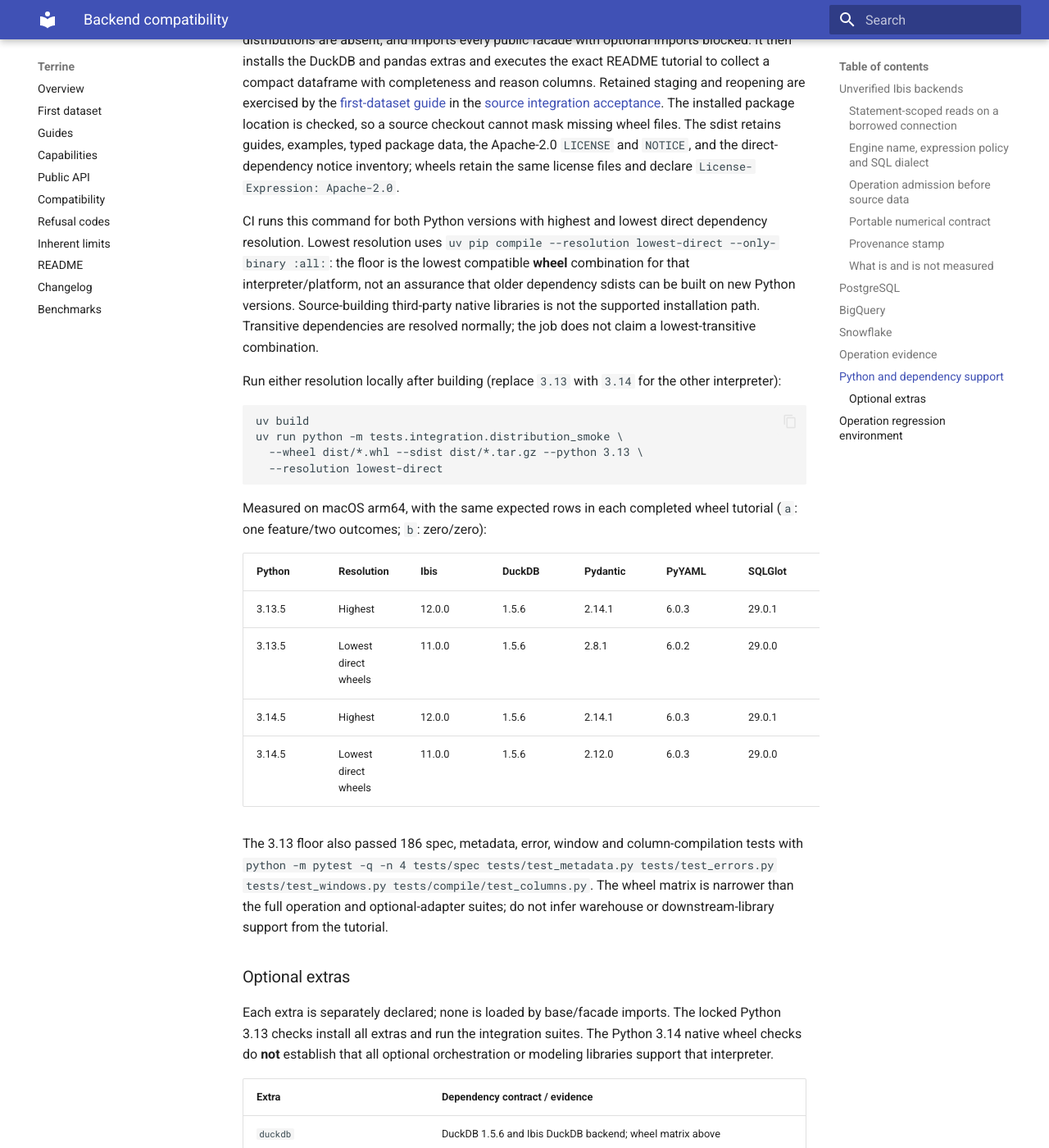
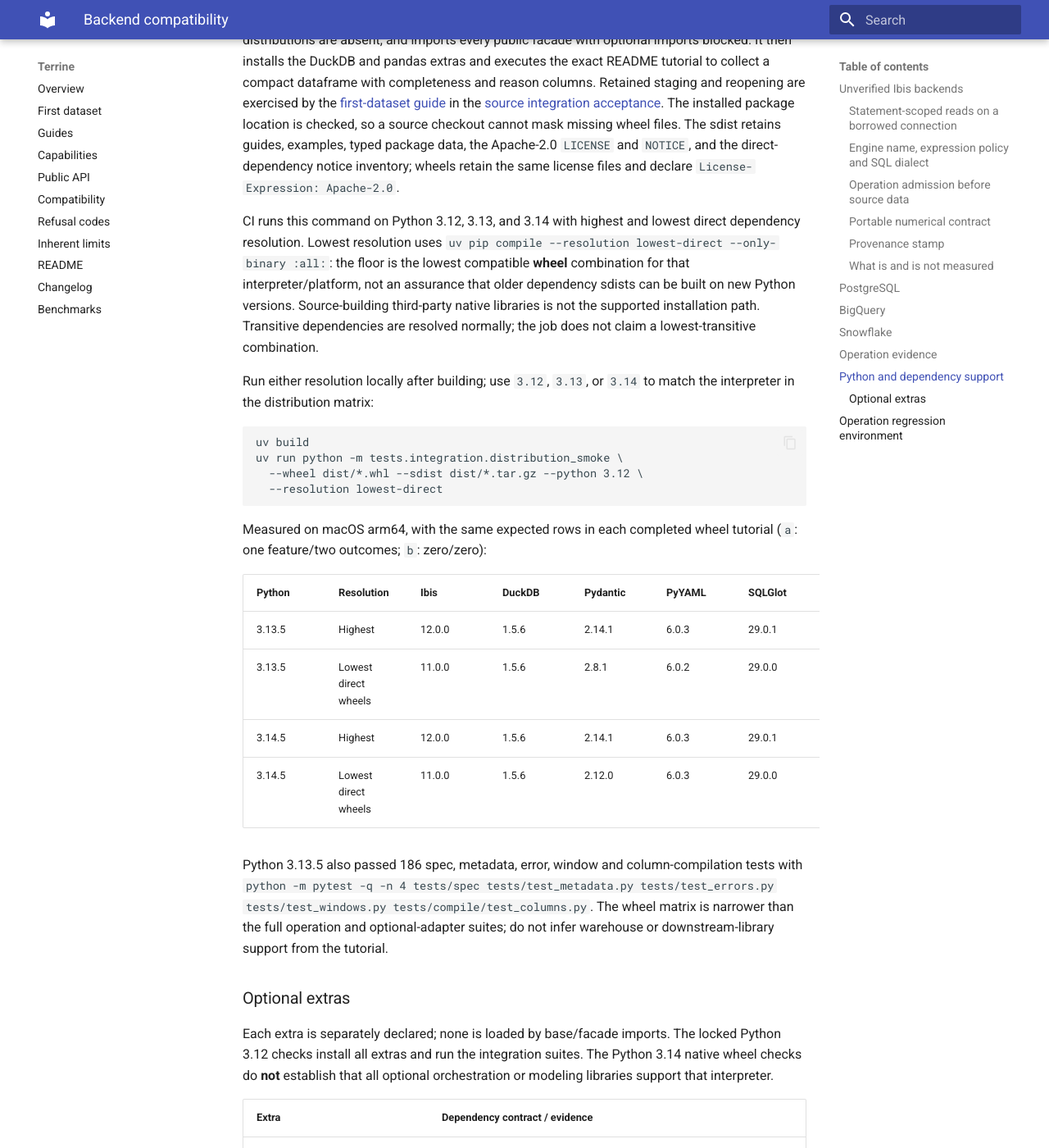
Before and after one commit to kylejcaron/terrine, an MkDocs documentation site: the page built from docs/guides/backend-compatibility.md, in a window 1280 px wide and 1400 px high, scrolled down 11478 px. Shown: the whole window at 82% size. Built offline with MkDocs 1.6.1 and Material for MkDocs 9.7.7, drawn with Linux system fonts in a browser that asks for light colours; some of the changed text lies outside the part shown.

Commit message:
docs: state supported Python 3.12 to 3.14 and current CI lanes

````diff
--- a/docs/guides/backend-compatibility.md
+++ b/docs/guides/backend-compatibility.md
@@ -517,7 +517,7 @@
 
 ## Python and dependency support
 
-The package supports CPython 3.12 or newer. Native dataset execution requires
+The package supports CPython 3.12 to 3.14. Native dataset execution requires
 `terrine[duckdb]`; base Terrine has no mandatory backend, dataframe, orchestration
 or modeling library. The local engine is pinned to DuckDB **1.5.6**, matching
 the exact arithmetic capability check, rather than advertising unverified engine
@@ -538,7 +538,7 @@
 wheels retain the same license files and declare `License-Expression:
 Apache-2.0`.
 
-CI runs this command for both Python versions with highest and lowest direct
+CI runs this command on Python 3.12, 3.13, and 3.14 with highest and lowest direct
 dependency resolution. Lowest resolution uses `uv pip compile --resolution
 lowest-direct --only-binary :all:`: the floor is the lowest compatible **wheel**
 combination for that interpreter/platform, not an assurance that older dependency
@@ -546,13 +546,13 @@
 libraries is not the supported installation path. Transitive dependencies are
 resolved normally; the job does not claim a lowest-transitive combination.
 
-Run either resolution locally after building (replace `3.13` with `3.14` for the
-other interpreter):
+Run either resolution locally after building; use `3.12`, `3.13`, or `3.14` to
+match the interpreter in the distribution matrix:
 
 ```sh
 uv build
 uv run python -m tests.integration.distribution_smoke \
-  --wheel dist/*.whl --sdist dist/*.tar.gz --python 3.13 \
+  --wheel dist/*.whl --sdist dist/*.tar.gz --python 3.12 \
   --resolution lowest-direct
 ```
 
@@ -566,7 +566,7 @@
 | 3.14.5 | Highest | 12.0.0 | 1.5.6 | 2.14.1 | 6.0.3 | 29.0.1 | 23.0.1 | 2.5.4 |
 | 3.14.5 | Lowest direct wheels | 11.0.0 | 1.5.6 | 2.12.0 | 6.0.3 | 29.0.0 | 22.0.0 | 2.3.2 |
 
-The 3.13 floor also passed 186 spec, metadata, error, window and column-compilation
+Python 3.13.5 also passed 186 spec, metadata, error, window and column-compilation
 tests with `python -m pytest -q -n 4 tests/spec tests/test_metadata.py
 tests/test_errors.py tests/test_windows.py tests/compile/test_columns.py`.
 The wheel matrix is narrower than the full operation and optional-adapter suites;
@@ -575,7 +575,7 @@
 ### Optional extras
 
 Each extra is separately declared; none is loaded by base/facade imports.
-The locked Python 3.13 checks install all extras and run the integration suites.
+The locked Python 3.12 checks install all extras and run the integration suites.
 The Python 3.14 native wheel checks do **not** establish that all optional
 orchestration or modeling libraries support that interpreter.
 
````
Also changed, not shown: README.md (+1 -1 lines), docs/guides/first-dataset.md (+1 -1 lines), docs/guides/library-handoffs.md (+3 -3 lines).
